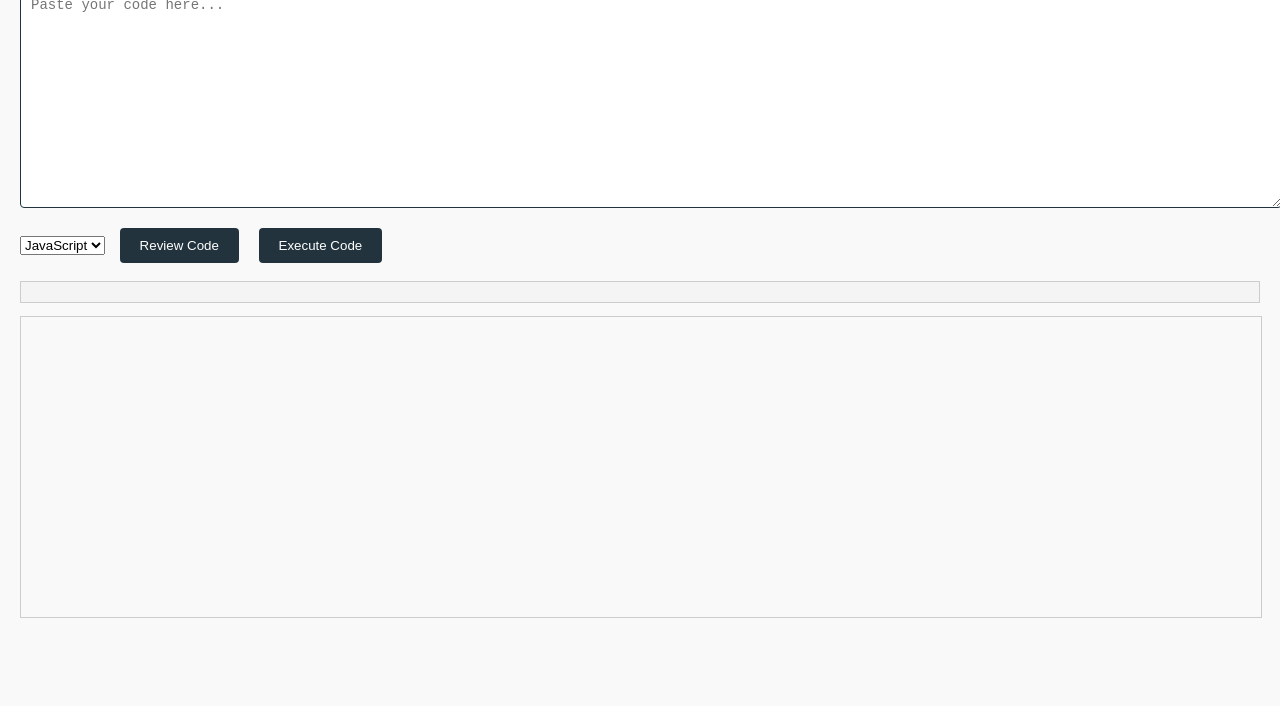
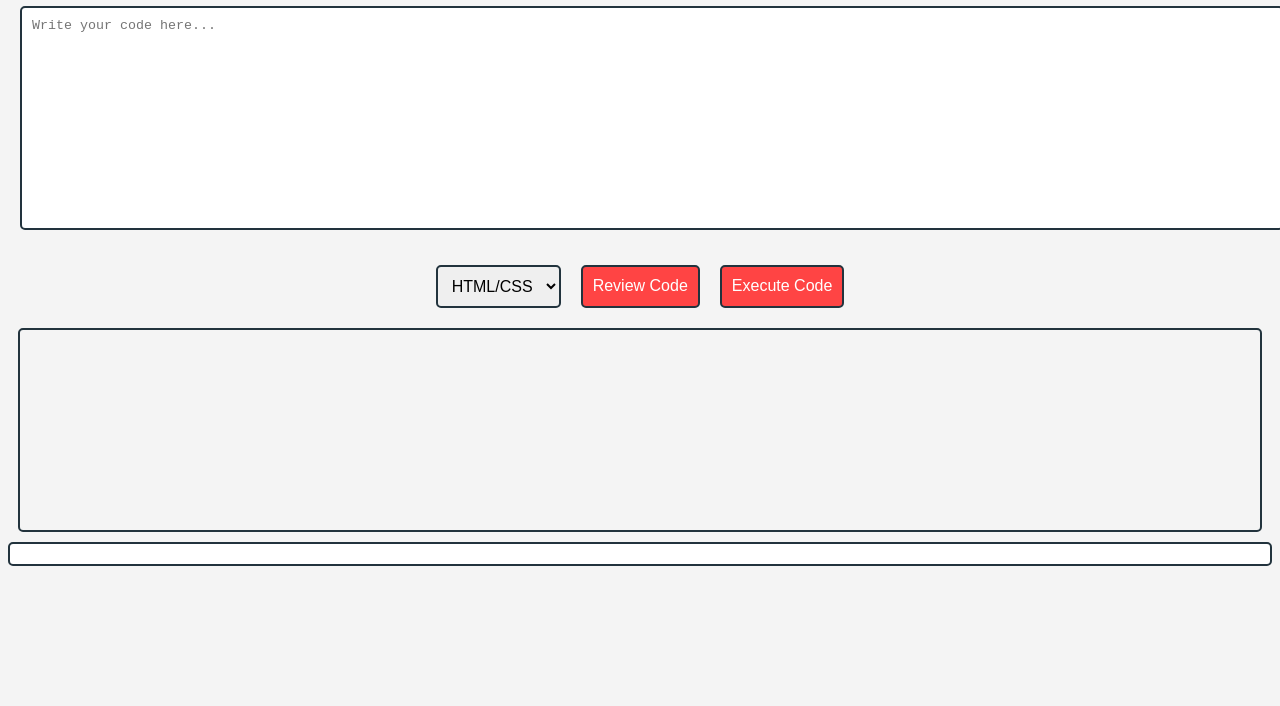
Before and after one commit to huzaimm01/code-reviewer, a plain HTML site: page index.html in a window 1280 px wide. Shown: the part 94-800 px from the top of the page. Drawn offline with nearby package versions, Linux system fonts and the light colour scheme; a web font is replaced by a local one.

Commit message:
Update index.html

```diff
--- a/index.html
+++ b/index.html
@@ -4,24 +4,105 @@
     <meta charset="UTF-8">
     <meta name="viewport" content="width=device-width, initial-scale=1.0">
     <title>Code Reviewer</title>
-    <link rel="stylesheet" href="style.css">
-    <script src="https://cdnjs.cloudflare.com/ajax/libs/eslint/7.32.0/eslint.min.js"></script>
-    <script src="https://cdnjs.cloudflare.com/ajax/libs/htmlhint/0.14.0/htmlhint.min.js"></script>
-    <script src="https://cdnjs.cloudflare.com/ajax/libs/stylelint/14.7.2/stylelint.min.js"></script>
+    <link rel="stylesheet" href="styles.css">
+    <script src="https://cdnjs.cloudflare.com/ajax/libs/eslint/8.19.0/eslint.min.js"></script>
+    <script src="https://polyfill.io/v3/polyfill.min.js?features=es6"></script>
+    <script src="https://cdnjs.cloudflare.com/ajax/libs/jspdf/2.4.0/jspdf.umd.min.js"></script>
+    <script src="https://cdnjs.cloudflare.com/ajax/libs/html2canvas/0.4.1/html2canvas.min.js"></script>
+    <script src="script.js" defer></script>
+    <style>
+        @import url('https://fonts.googleapis.com/css2?family=Cascadia+Code&display=swap');
+        body {
+            font-family: 'Cascadia Code', monospace;
+            background-color: #f4f4f4;
+            color: #333;
+            margin: 0;
+            padding: 20px;
+        }
+        header {
+            margin-bottom: 20px;
+        }
+        h1 {
+            text-align: center;
+        }
+        .language-selector {
+            display: flex;
+            justify-content: center;
+            margin: 10px 0;
+        }
+        select, button {
+            margin: 0 10px;
+            padding: 10px;
+            font-size: 16px;
+            border: 2px solid #22333d;
+            border-radius: 5px;
+        }
+        button {
+            background-color: #ff4444; /* Accent red */
+            color: white;
+            cursor: pointer;
+        }
+        button:hover {
+            background-color: #ff1a1a; /* Darker red on hover */
+        }
+        textarea {
+            width: 100%;
+            height: 200px;
+            margin-bottom: 20px;
+            padding: 10px;
+            font-family: 'Cascadia Code', monospace;
+            border: 2px solid #22333d;
+            border-radius: 5px;
+            resize: none;
+        }
+        #outputContainer {
+            display: flex;
+            flex-direction: column;
+            align-items: center;
+        }
+        iframe {
+            width: 100%;
+            height: 200px;
+            border: 2px solid #22333d;
+            border-radius: 5px;
+            margin-top: 10px;
+        }
+        pre {
+            background-color: #fff;
+            padding: 10px;
+            border: 2px solid #22333d;
+            border-radius: 5px;
+            white-space: pre-wrap; /* Allows wrapping */
+            word-wrap: break-word; /* Prevents overflow */
+            margin-top: 10px;
+            width: 100%;
+        }
+    </style>
 </head>
 <body>
+    <header>
         <h1>Code Reviewer</h1>
-    <textarea id="codeInput" placeholder="Paste your code here..."></textarea>
+    </header>
+    <main>
+        <textarea id="codeInput" placeholder="Write your code here..."></textarea>
+        <div class="language-selector">
             <select id="language">
+                <option value="htmlcss">HTML/CSS</option>
                 <option value="js">JavaScript</option>
-        <option value="css">CSS</option>
-        <option value="html">HTML</option>
+                <option value="c">C</option>
+                <option value="cpp">C++</option>
+                <option value="csharp">C#</option>
+                <option value="rust">Rust</option>
+                <option value="latex">LaTeX</option>
             </select>
             <button id="reviewButton">Review Code</button>
             <button id="executeButton">Execute Code</button>
+            <button id="downloadPdfButton" style="display: none;">Download PDF</button> <!-- New Button -->
+        </div>
+        <div id="outputContainer">
+            <iframe id="codeOutput"></iframe>
             <pre id="output"></pre>
-    <iframe id="codeOutput" style="width: 100%; height: 300px; border: 1px solid #ccc;"></iframe>
-
-    <script src="script.js"></script>
+        </div>
+    </main>
 </body>
 </html>
```
Lines whose indentation alone changed are shown as unchanged.
